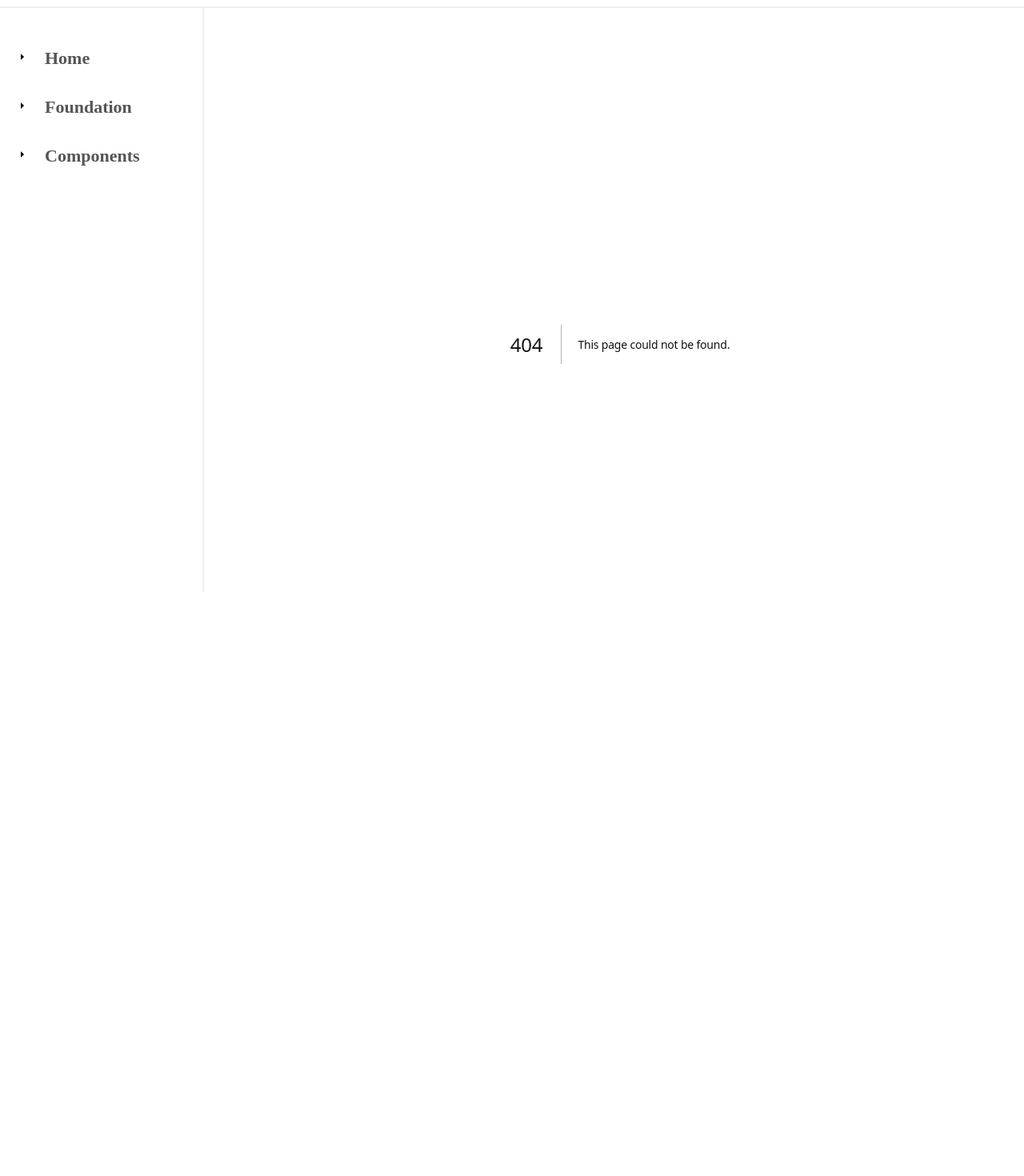
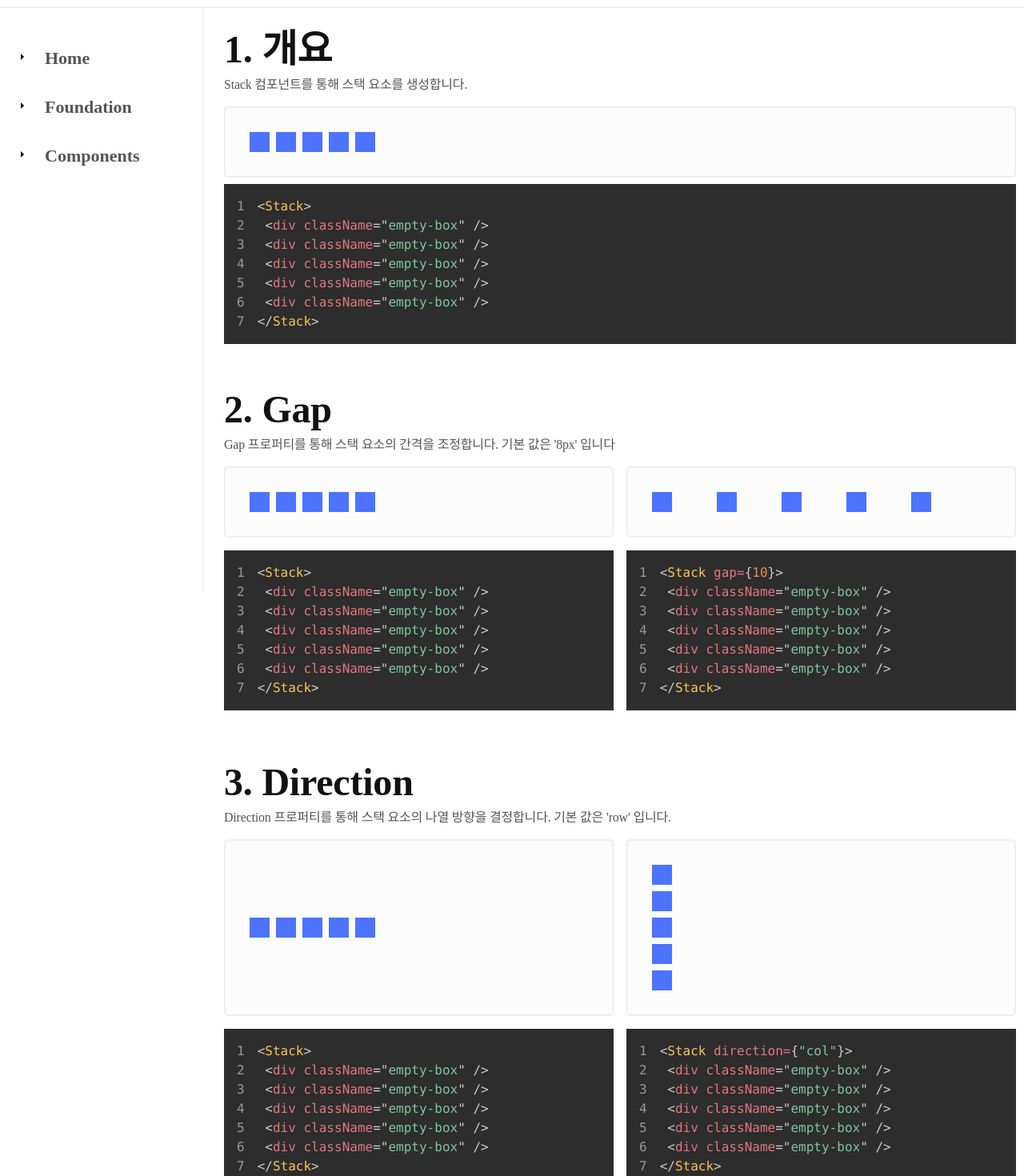
Before and after one commit to dongggggae/hyun-design-system, a Next.js app: page /foundation/stack in a window 1280 px wide. Before the commit this address had no page. Shown: the part 60-1530 px from the top of the page at 80% size. Before the commit the page ends 910 px from the top, so only its background shows below. Built offline with nearby package versions, Linux system fonts and the light colour scheme.

Commit message:
[feature/DS-84]Docs - Stack 추가

```diff
--- /dev/null
+++ b/app/(route)/foundation/stack/page.tsx
@@ -0,0 +1,147 @@
+import React from 'react';
+import dynamic from 'next/dynamic';
+
+import Heading from '@components/typography/Heading';
+import Text from '@components/typography/Text';
+import Stack from '@components/stack/Stack';
+
+const CodeContainer = dynamic(() => import('@docs/CodeContainer'));
+
+const StackPage: React.FC = () => {
+  return (
+    <div className="docs">
+      <div className="docs-stack">
+        {/* Overview */}
+        <div className="component-content">
+          <Heading level="h2" size={2} text="1. 개요" />
+          <Text>Stack 컴포넌트를 통해 스택 요소를 생성합니다.</Text>
+          <div className="preview">
+            <Stack>
+              <div className="empty-box" />
+              <div className="empty-box" />
+              <div className="empty-box" />
+              <div className="empty-box" />
+              <div className="empty-box" />
+            </Stack>
+          </div>
+          <CodeContainer codeString={StackCode.overview} />
+        </div>
+        {/* //Overview */}
+        {/* Gap */}
+        <div className="component-content">
+          <Heading level="h2" size={2} text="2. Gap" />
+          <Text>Gap 프로퍼티를 통해 스택 요소의 간격을 조정합니다. 기본 값은 &#39;8px&#39; 입니다</Text>
+          <Stack direction="col" className="double-preview">
+            <Stack gap={4}>
+              <div className="preview">
+                <Stack>
+                  <div className="empty-box" />
+                  <div className="empty-box" />
+                  <div className="empty-box" />
+                  <div className="empty-box" />
+                  <div className="empty-box" />
+                </Stack>
+              </div>
+              <div className="preview">
+                <Stack gap={10}>
+                  <div className="empty-box" />
+                  <div className="empty-box" />
+                  <div className="empty-box" />
+                  <div className="empty-box" />
+                  <div className="empty-box" />
+                </Stack>
+              </div>
+            </Stack>
+            <Stack gap={4} className="code-wrap">
+              <CodeContainer codeString={StackCode.gap} />
+              <CodeContainer codeString={StackCode.gap2} />
+            </Stack>
+          </Stack>
+        </div>
+        {/* //Gap */}
+        {/* Direction */}
+        <div className="component-content">
+          <Heading level="h2" size={2} text="3. Direction" />
+          <Text>Direction 프로퍼티를 통해 스택 요소의 나열 방향을 결정합니다. 기본 값은 &#39;row&#39; 입니다.</Text>
+          <Stack direction="col" className="double-preview">
+            <Stack gap={4}>
+              <div className="preview">
+                <Stack>
+                  <div className="empty-box" />
+                  <div className="empty-box" />
+                  <div className="empty-box" />
+                  <div className="empty-box" />
+                  <div className="empty-box" />
+                </Stack>
+              </div>
+              <div className="preview">
+                <Stack direction="col">
+                  <div className="empty-box" />
+                  <div className="empty-box" />
+                  <div className="empty-box" />
+                  <div className="empty-box" />
+                  <div className="empty-box" />
+                </Stack>
+              </div>
+            </Stack>
+            <Stack gap={4} className="code-wrap">
+              <CodeContainer codeString={StackCode.direction} />
+              <CodeContainer codeString={StackCode.direction2} />
+            </Stack>
+          </Stack>
+        </div>
+        {/* //Direction */}
+      </div>
+    </div>
+  );
+};
+
+const StackCode = {
+  overview: [
+    '<Stack>',
+    ' <div className="empty-box" />',
+    ' <div className="empty-box" />',
+    ' <div className="empty-box" />',
+    ' <div className="empty-box" />',
+    ' <div className="empty-box" />',
+    '</Stack>',
+  ].join('\n'),
+  gap: [
+    '<Stack>',
+    ' <div className="empty-box" />',
+    ' <div className="empty-box" />',
+    ' <div className="empty-box" />',
+    ' <div className="empty-box" />',
+    ' <div className="empty-box" />',
+    '</Stack>',
+  ].join('\n'),
+  gap2: [
+    '<Stack gap={10}>',
+    ' <div className="empty-box" />',
+    ' <div className="empty-box" />',
+    ' <div className="empty-box" />',
+    ' <div className="empty-box" />',
+    ' <div className="empty-box" />',
+    '</Stack>',
+  ].join('\n'),
+  direction: [
+    '<Stack>',
+    ' <div className="empty-box" />',
+    ' <div className="empty-box" />',
+    ' <div className="empty-box" />',
+    ' <div className="empty-box" />',
+    ' <div className="empty-box" />',
+    '</Stack>',
+  ].join('\n'),
+  direction2: [
+    '<Stack direction={"col"}>',
+    ' <div className="empty-box" />',
+    ' <div className="empty-box" />',
+    ' <div className="empty-box" />',
+    ' <div className="empty-box" />',
+    ' <div className="empty-box" />',
+    '</Stack>',
+  ].join('\n'),
+};
+
+export default StackPage;
--- a/app/_data/nav.ts
+++ b/app/_data/nav.ts
@@ -19,6 +19,14 @@ const navLinks = [
         info: [
           `Heading은 페이지 및 템플릿, 모듈 단위 역할 및 기능의 강조 시 사용하는 타이포그래피 요소입니다.`,
           `자세한 가이드는 ‘Heading’ 도큐먼트를 확인합니다.`,
+        ].join('\n'),
+      },
+      {
+        name: 'Stack',
+        href: '/foundation/stack',
+        info: [
+          `Stack은 균일한 요소와 간격을 사용하여 UI의 체계적인 배열을 도와줍니다.`,
+          `페이지, 컴포넌트의 간격 및 수치를 해당 단위로 맞춰 사용하는 것을 권장합니다.`,
         ].join('\n'),
       },
       {
--- a/app/_styles/_docs.scss
+++ b/app/_styles/_docs.scss
@@ -48,7 +48,8 @@
     }
   }
 
-  .docs-table {
+  .docs-table,
+  .docs-stack {
     .code-box {
       display: flex;
       gap: 10px;
@@ -69,12 +70,30 @@
     }
   }
 
+  .docs-stack {
+    .empty-box {
+      background-color: $blue600;
+      width: 25px;
+      height: 25px;
+    }
+  }
+
   .text {
     margin-bottom: 15px;
   }
 
   .component-content {
     margin-bottom: 50px;
+
+    .double-preview {
+      .preview {
+        flex: 1;
+      }
+
+      .code__container {
+        flex: 1;
+      }
+    }
 
     .preview {
       display: flex;
```
